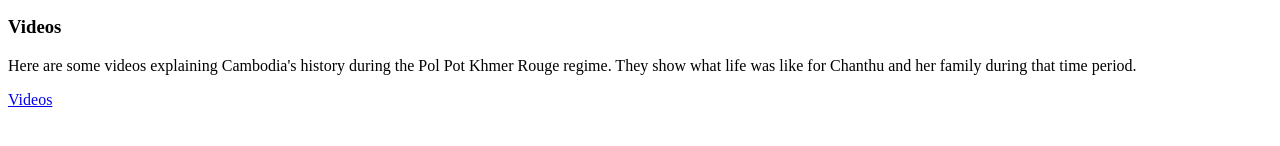
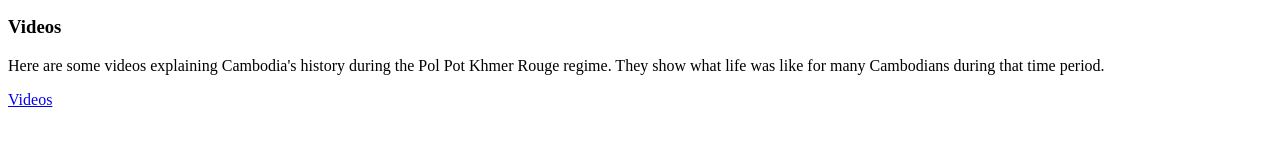
Before and after one commit to feedcambodia/feedcambodia.github.io, a plain HTML site: page views/about.html in a window 1280 px wide. Shown: the part 326-472 px from the top of the page. Drawn offline with Linux system fonts and the light colour scheme.

Commit message:
added videos

```diff
--- a/views/about.html
+++ b/views/about.html
@@ -53,7 +53,7 @@
       </h3>
       <p>
         Here are some videos explaining Cambodia's history during the Pol Pot Khmer Rouge
-        regime. They show what life was like for Chanthu and her family during that time period.
+        regime. They show what life was like for many Cambodians during that time period.
       </p>
       <a href="#/video"><span class="btn btn-default btn-margin">Videos</span></a>
     </div>
```
Also changed, not shown: views/video.html (+1 -1 lines).
